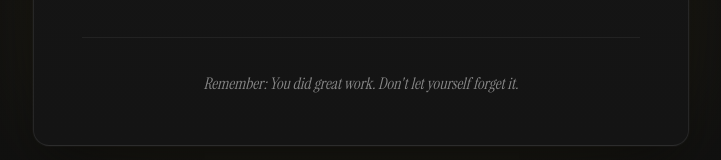
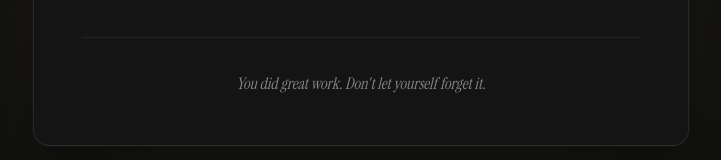
Before and after one commit to stmoreau/bragdoc, a Next.js app: page /write in a window 1280 px wide. Shown: the part 2091-2251 px from the top of the page, without its empty margins (279-1000 px from the left). Built offline with nearby package versions, Linux system fonts and the light colour scheme.

Commit message:
Update write page styling

```diff
--- a/app/write/page.tsx
+++ b/app/write/page.tsx
@@ -36,7 +36,8 @@ const SECTIONS = [
     key: "shipped" as const,
     icon: "🚀",
     title: "What I Shipped",
-    placeholder: "Launched the new checkout flow, reducing cart abandonment by 15%...",
+    placeholder:
+      "Launched the new checkout flow, reducing cart abandonment by 15%...",
     prompts: [
       "What features or projects did you deliver?",
       "What deadlines did you meet or beat?",
@@ -69,7 +70,8 @@ const SECTIONS = [
     key: "impact" as const,
     icon: "📈",
     title: "Impact I Made",
-    placeholder: "Reduced API latency by 40%, improving user satisfaction scores...",
+    placeholder:
+      "Reduced API latency by 40%, improving user satisfaction scores...",
     prompts: [
       "What metrics improved because of you?",
       "What money did you save or help generate?",
@@ -80,7 +82,8 @@ const SECTIONS = [
     key: "feedback" as const,
     icon: "💬",
     title: "Recognition I Received",
-    placeholder: "\"Thanks for jumping in on the outage - you really saved us\" - CTO...",
+    placeholder:
+      '"Thanks for jumping in on the outage - you really saved us" - CTO...',
     prompts: [
       "What positive feedback did you receive?",
       "What shoutouts or awards did you get?",
@@ -374,15 +377,15 @@ export default function WritePage() {
 
           {/* Document footer */}
           <div className="doc-footer">
-            <p>
-              Remember: You did great work. Don&apos;t let yourself forget it.
-            </p>
+            <p>You did great work. Don&apos;t let yourself forget it.</p>
           </div>
         </div>
       </main>
 
       {/* Toast */}
-      <div className={`toast ${showToast ? "visible" : ""}`}>{toastMessage}</div>
+      <div className={`toast ${showToast ? "visible" : ""}`}>
+        {toastMessage}
+      </div>
     </div>
   );
 }
```
